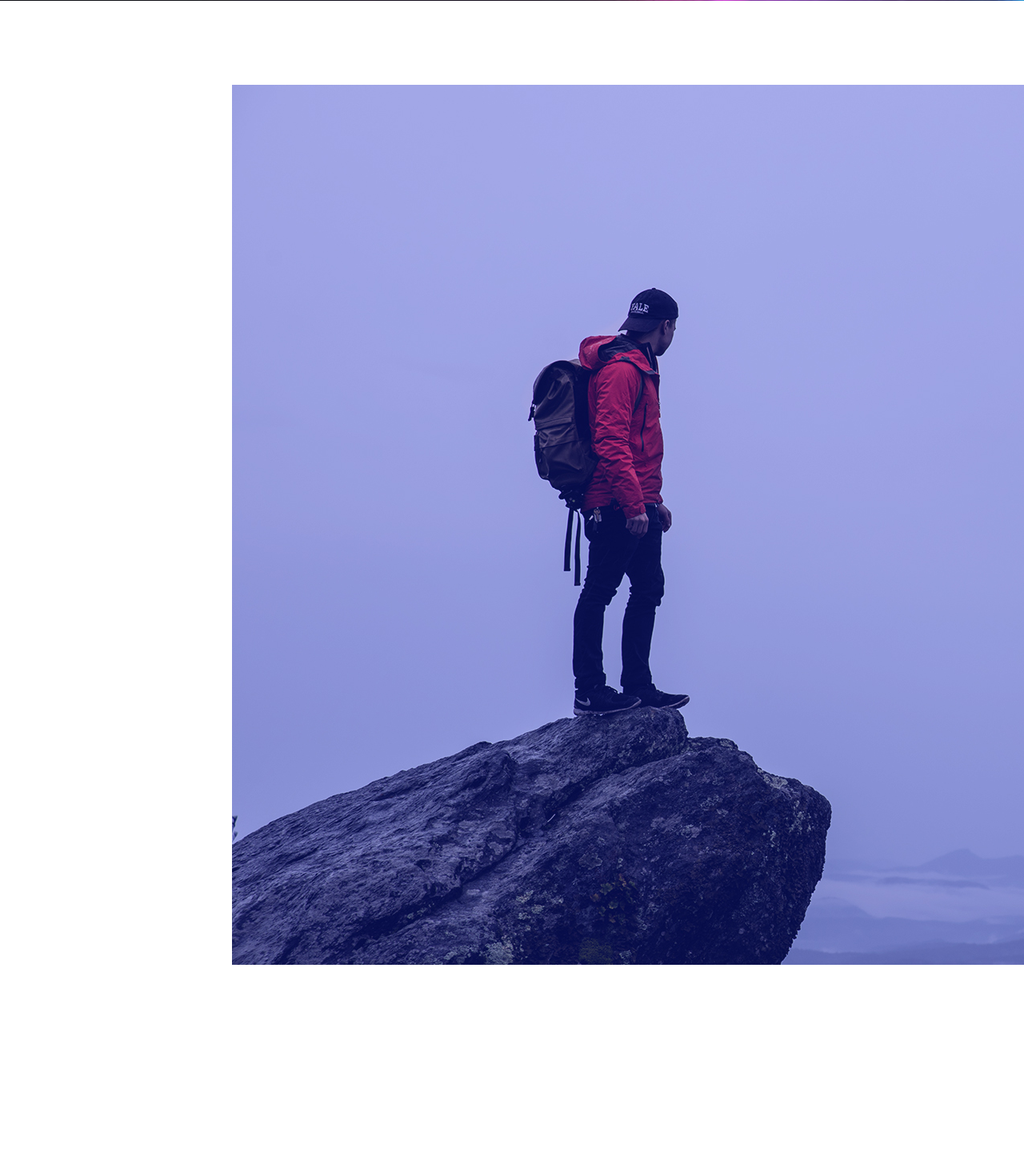
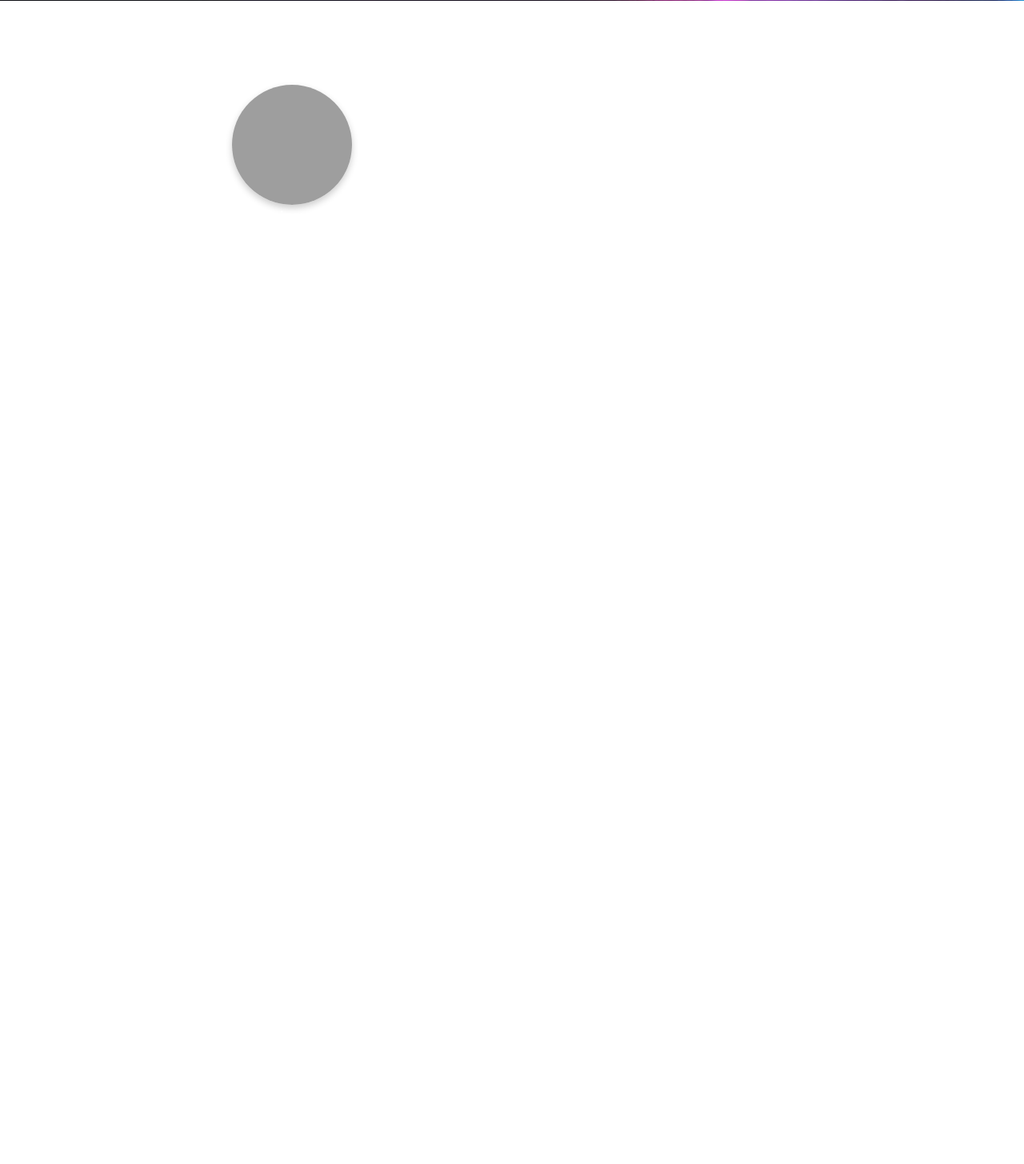
Before and after one commit to wak96/Walid-Ayaan-Kawsar, a Django app: page / in a window 1280 px wide. Shown: the part 799-2254 px from the top of the page at 80% size. Run offline with Django 5.2, Linux system fonts and the light colour scheme; data comes from the database, SQL or seed files in the repository; some libraries are stand-ins or nearby versions; grey boxes are pictures that could not be loaded.

Commit message:
Update index.html

```diff
--- a/Template/index.html
+++ b/Template/index.html
@@ -100,7 +100,10 @@
 
 
                     <h3 class="headline scroll-animated">About Me</h3>
-                    <img src="static/img/kawsar.jpg" class="half-img">
+
+                    <div class="profile-picture">
+                       <img src="your-profile.jpg" alt="Profile Picture">
+                    </div>
                     <p class="scroll-animated">Lorem ipsum dolor sit amet, consectetur adipiscing elit. Curabitur mattis magna ac justo tincidunt, nec rhoncus leo rutrum. Duis mattis, neque id consectetur gravida, ligula massa consequat mi, id ultricies massa mauris eu augue. Donec dictum diam vitae dui iaculis, vitae laoreet sem molestie. Suspendisse hendrerit interdum euismod.</p>
 
                     <p class="scroll-animated">In dui augue, pretium eget vulputate at, maximus eget augue. Vestibulum porttitor a nisl in rhoncus. Etiam libero est, pellentesque eleifend arcu at, congue gravida ex. Sed et nisl ultrices, mattis purus et, commodo quam. Etiam lacus est, faucibus ut mattis sed, mattis non enim. Maecenas elementum malesuada lorem, ut vestibulum erat iaculis non. Donec nec diam id dolor hendrerit sollicitudin.</p>
```
